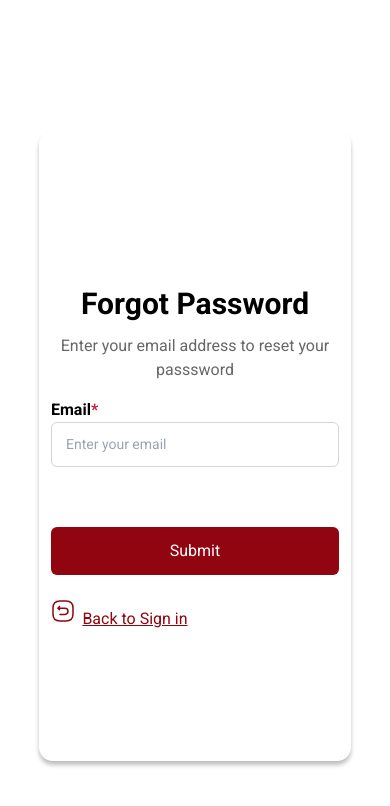
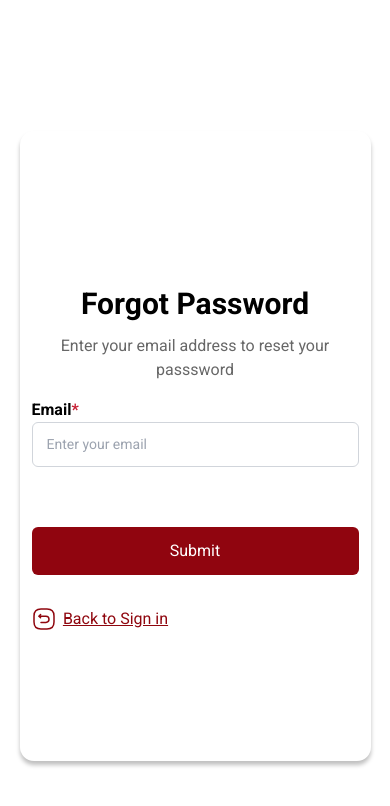
Before and after one commit to tricodenetwork/edusoul, a Next.js app: page /auth/forgot-password in a window 390 px wide. Shown: the top 806 px of the page. Built offline with nearby package versions, Linux system fonts and the light colour scheme.

Commit message:
update PR

```diff
--- a/src/app/auth/forgot-password/page.jsx
+++ b/src/app/auth/forgot-password/page.jsx
@@ -18,7 +18,7 @@ const FPForm = () => {
   const isFormValid = email;
 
   return (
-    <div className="flex text-center h-[80%] w-[80%] p-3 justify-center items-center py-5 flex-col -translate-y-1 shadow-[0_4px_4px] shadow-black/25 rounded-[14px]">
+    <div className="flex text-center h-[80%] w-[90%] md:w-[80%] mx-3 p-3 justify-center items-center py-5 flex-col -translate-y-1 shadow-[0_4px_4px] shadow-black/25 rounded-[14px]">
       <h2 className="text-[30px] text-black font-bold pt-5 sm:pt-1">
         Forgot Password
       </h2>
@@ -70,7 +70,7 @@ const FPForm = () => {
             width={24}
             height={24}
             alt="logo"
-            className="relative bottom-2 md:bottom-0"
+            className="relative"
           />
           <h3 className="w-[120px] text-center text-[#8f060e] text-base font-normal underline leading-snug">
             Back to Sign in
```
